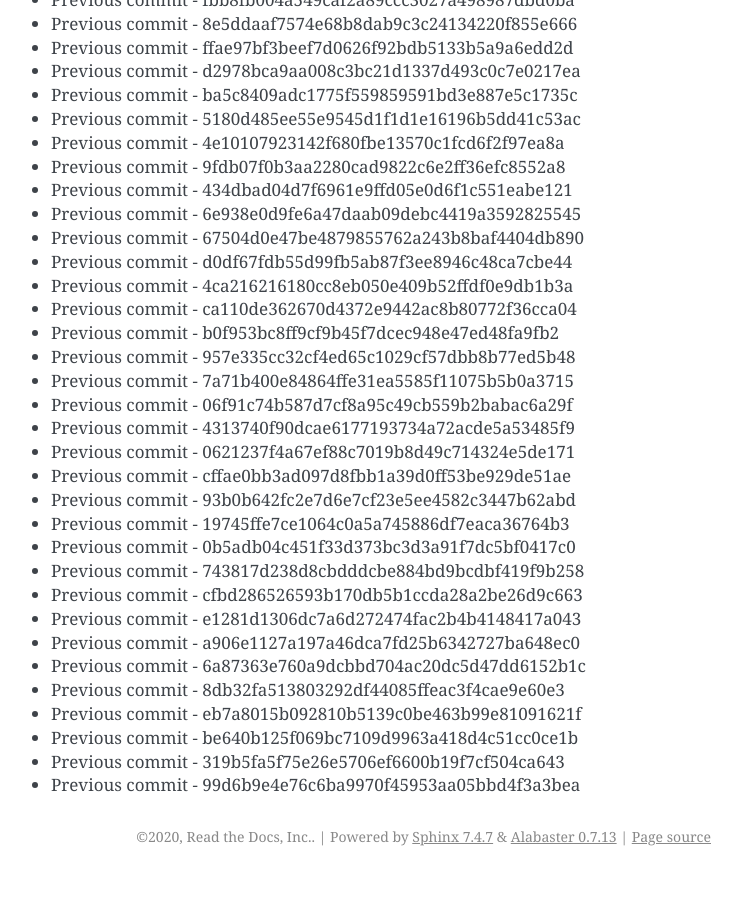
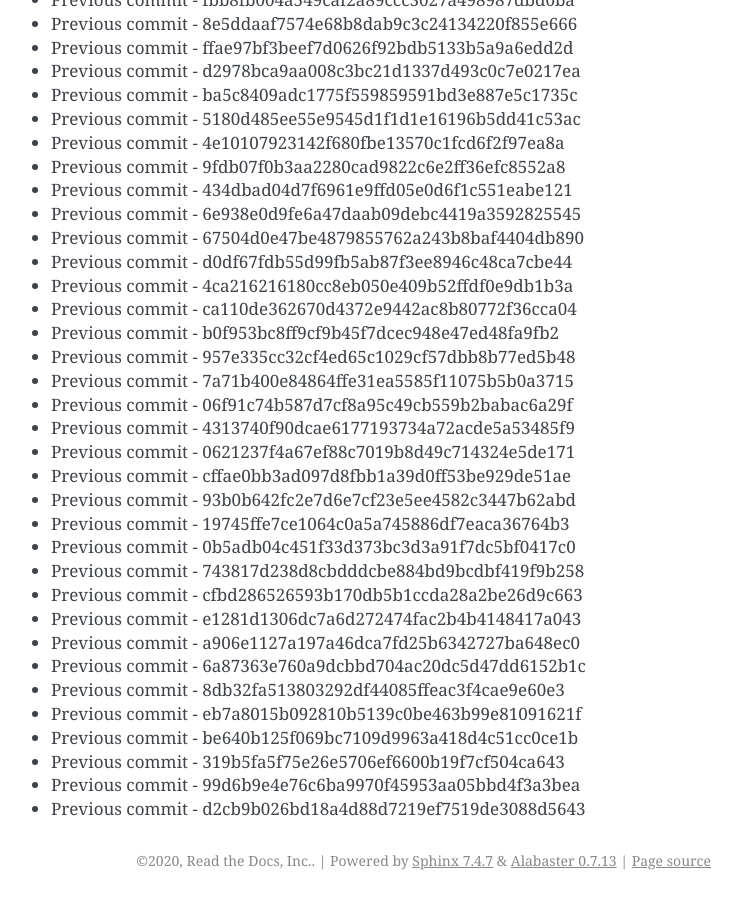
Before and after one commit to readthedocs/rtd-git-stresstest, a Sphinx documentation site: the page built from docs/updates.rst, in a window 1280 px wide and 900 px high, scrolled down 79209 px. Shown: the whole window, without its empty margins (399-1141 px from the left). Built offline with Sphinx 7.4.7, drawn with Linux system fonts in a browser that asks for light colours; before the commit the page ends 80085 px from its top, so only the background shows below that.

Commit message:
Generating commit from previous: d2cb9b026bd18a4d88d7219ef7519de3088d5643

```diff
--- a/docs/updates.rst
+++ b/docs/updates.rst
@@ -3360,3 +3360,4 @@ It can be tested for any performance characteristics.
 * Previous commit - be640b125f069bc7109d9963a418d4c51cc0ce1b
 * Previous commit - 319b5fa5f75e26e5706ef6600b19f7cf504ca643
 * Previous commit - 99d6b9e4e76c6ba9970f45953aa05bbd4f3a3bea
+* Previous commit - d2cb9b026bd18a4d88d7219ef7519de3088d5643
```
